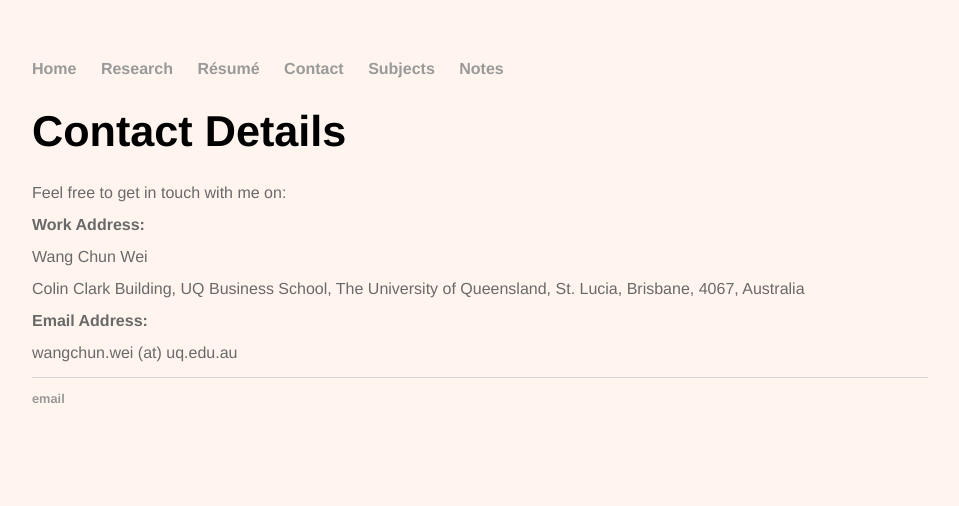
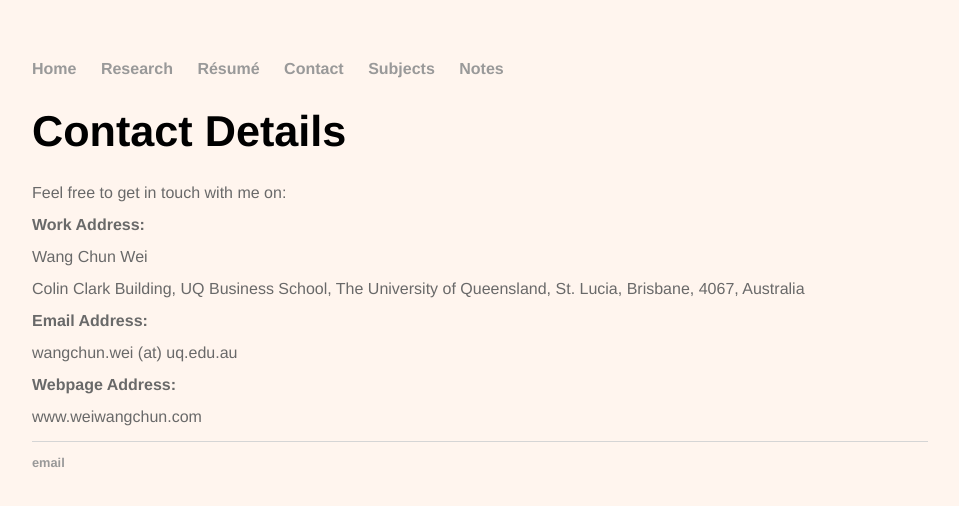
Before and after one commit to weiwangchun/weiwangchun.github.io, a Jekyll site: the page built from contact/index.html, in a window 1280 px wide. Shown: the top 506 px of the page, without its empty margins (160-1119 px from the left). Built offline with Jekyll 4.4.1, drawn with Linux system fonts in a browser that asks for light colours.

Commit message:
Update index.html

```diff
--- a/contact/index.html
+++ b/contact/index.html
@@ -15,4 +15,8 @@
   <p><strong> Email Address: </strong></p>
 	<p> wangchun.wei (at) uq.edu.au </p>
 
+  <p><strong> Webpage Address: </strong></p>
+	<p> www.weiwangchun.com </p>
+
+
 </div><!-- /.blurb -->
```
